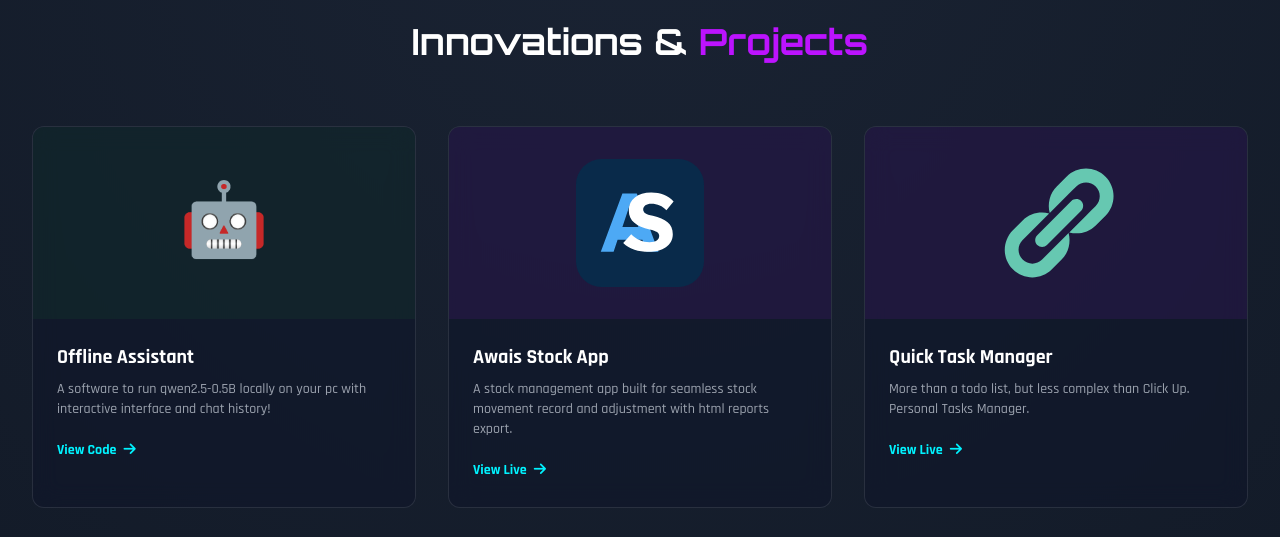
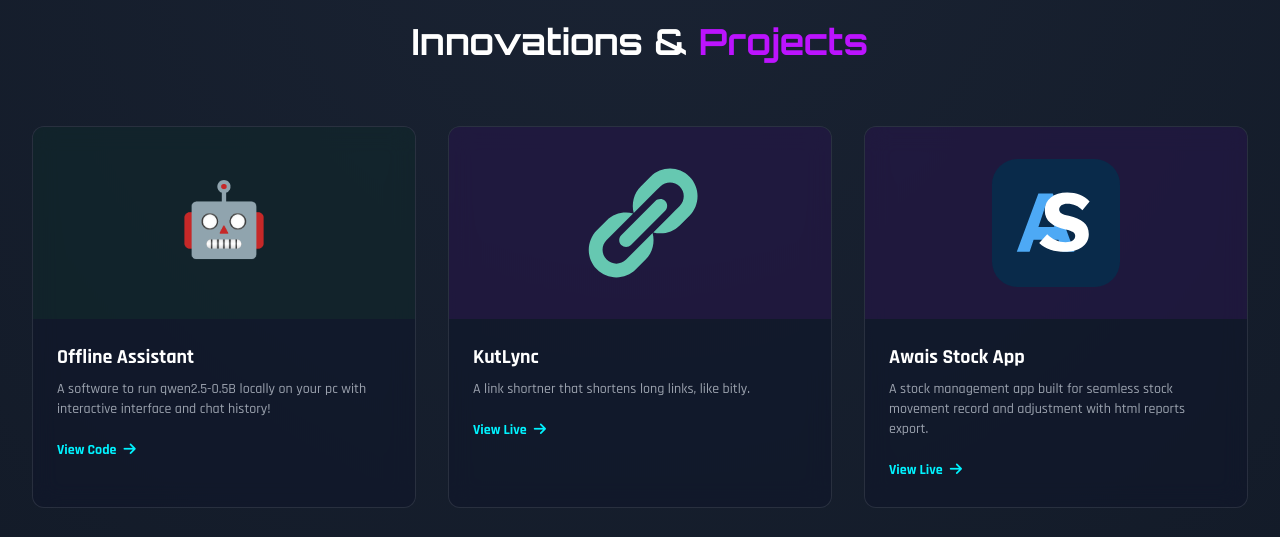
Before and after one commit to Ansari-Codes/portfolio, a plain HTML site: page index.html in a window 1280 px wide. Shown: the part 2920-3457 px from the top of the page. Drawn offline with nearby package versions, Linux system fonts and the light colour scheme.

Commit message:
Update index.html

```diff
--- a/index.html
+++ b/index.html
@@ -511,6 +511,21 @@
                     </div>
                 </div>
 
+                <div class="project-card glass-panel rounded-xl overflow-hidden group">
+                    <div class="h-48 bg-purple-900/20 flex items-center justify-center">
+                        <img src="logo.svg"
+                            onerror="this.style.display='none'; this.nextElementSibling.style.display='block'"
+                            alt="KutLync" class="max-h-32 object-contain">
+                        <div class="hidden text-6xl text-white"><i class="fas fa-tasks"></i></div>
+                    </div>
+                    <div class="p-6">
+                        <h3 class="text-xl font-bold text-white mb-2">KutLync</h3>
+                        <p class="text-gray-400 text-sm mb-4">A link shortner that shortens long links, like bitly.</p>
+                        <a href="https://ansari-codes.github.io/kutlync//" target="_blank"
+                            class="text-neon-blue hover:text-white font-bold text-sm">View Live <i
+                                class="fas fa-arrow-right ml-1"></i></a>
+                    </div>
+                </div>
                 <!-- Awais Stock App -->
                 <div class="project-card glass-panel rounded-xl overflow-hidden group">
                     <div class="h-48 bg-purple-900/20 flex items-center justify-center">
```
